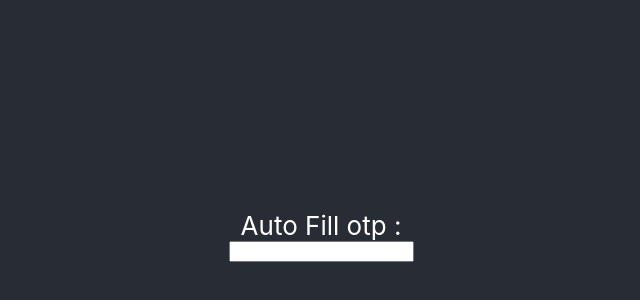
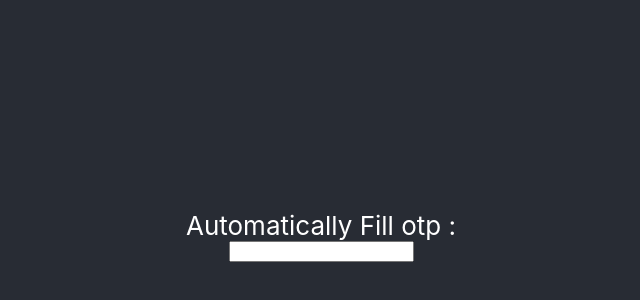
Before and after one commit to RISHABHPORWAL027/autofill_otp, a React (Create React App) app: page / in a window 1280 px wide. Shown: the part 164-464 px from the top of the page, without its empty margins (319-959 px from the left). Built offline with nearby package versions, Linux system fonts and the light colour scheme.

Commit message:
auto fill implementation

```diff
--- a/src/App.js
+++ b/src/App.js
@@ -32,12 +32,12 @@ function App() {
     <div className="App">
       <header className="App-header">
         {/* <form action="/verify-otp" method="POST"> */}
-          <label>Auto Fill otp : </label>
+          <label>Automatically Fill otp : </label>
           <input type="text"
             value={otp}
             onChange={(e)=>setOtp(e.target.value)}
             inputMode="numeric"
-            autoComplete="one-time-code"
+           // autoComplete="one-time-code"
             pattern="\d{6}"
 
             required />
```
